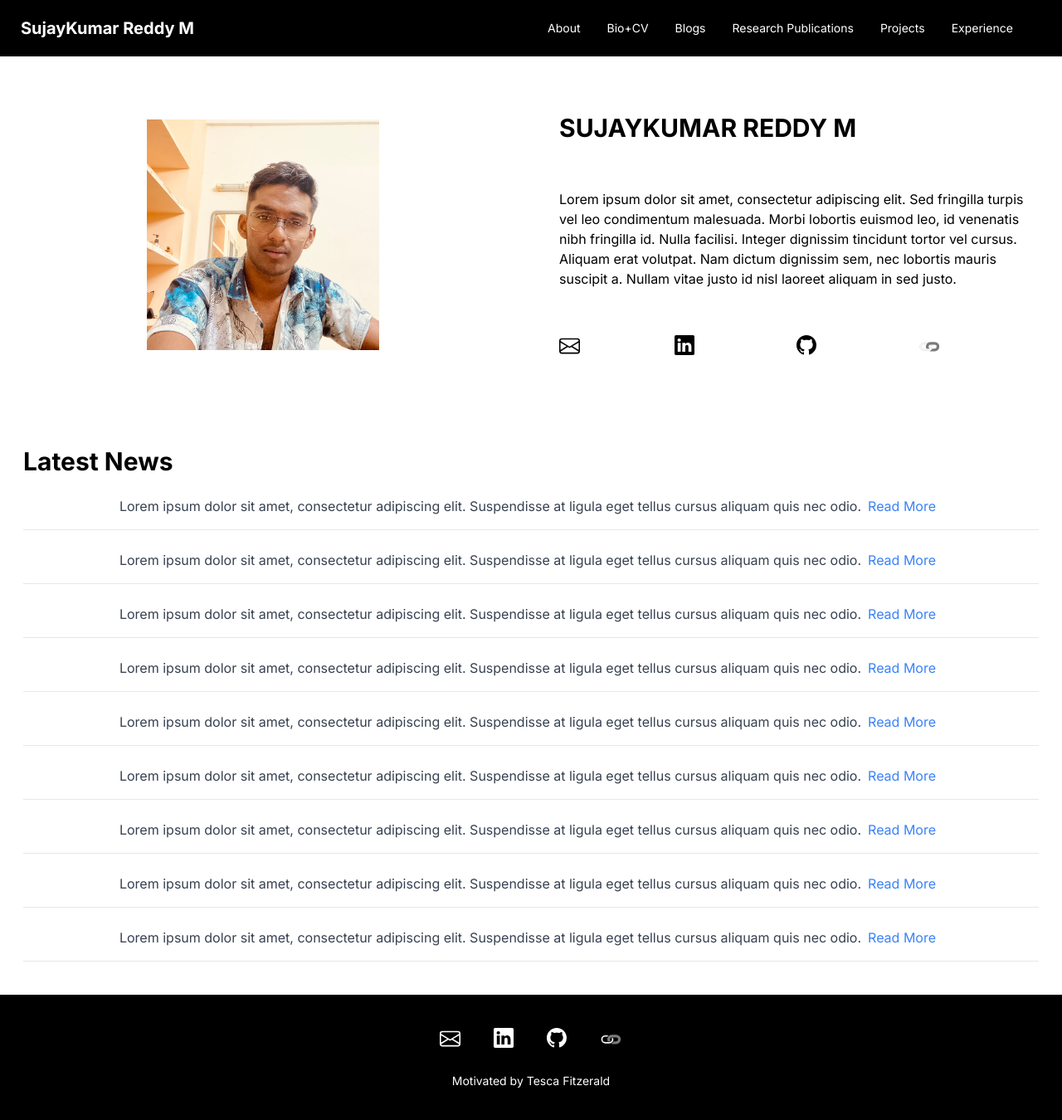
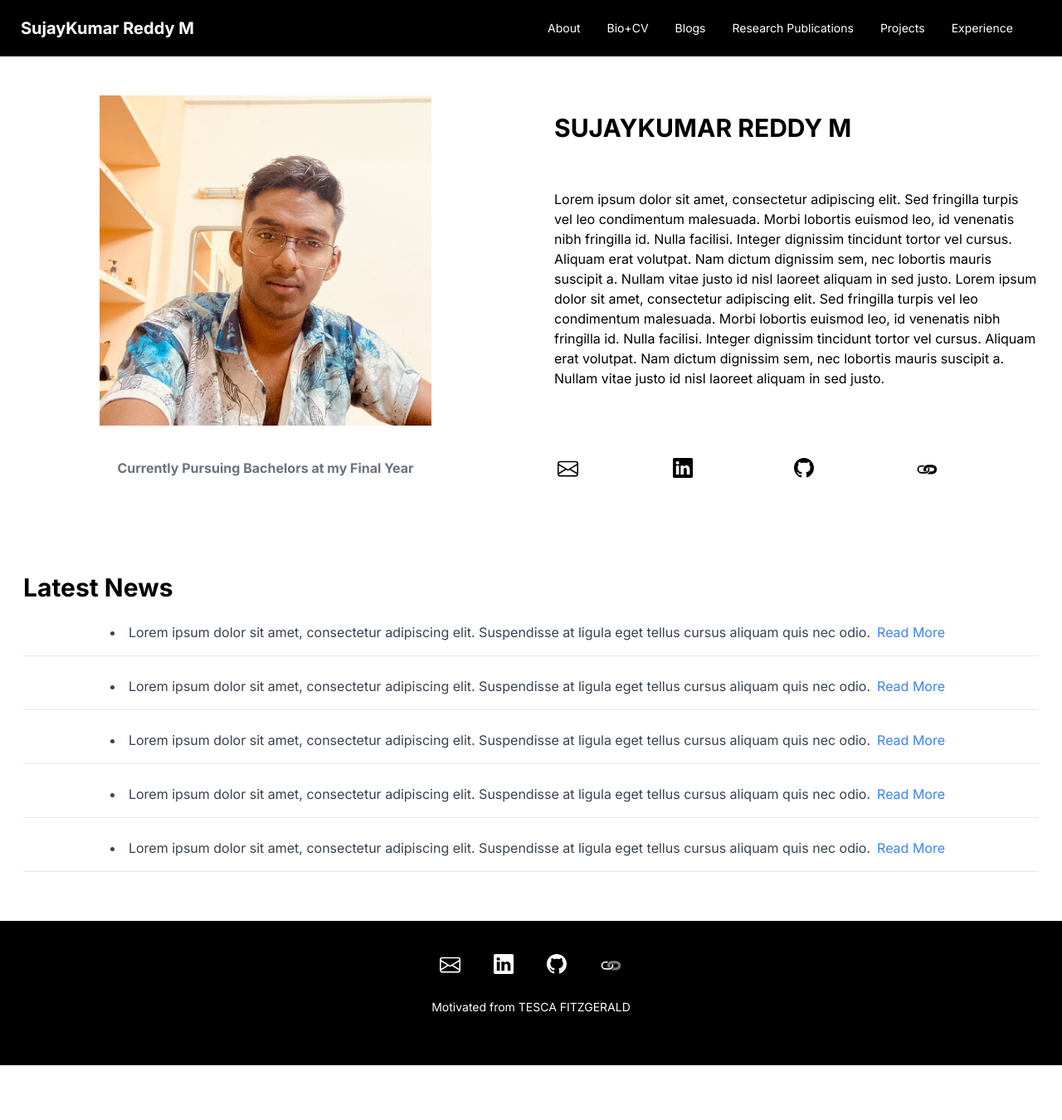
Before and after one commit to sujaykumarmag/pertfolio_site, a Next.js app: page / in a window 1280 px wide. Shown: the top 1350 px of the page at 83% size. After the commit the page ends 1284 px from the top, so only its background shows below. Built offline with nearby package versions, Linux system fonts and the light colour scheme.

Commit message:
Added Home

```diff
--- a/src/app/footer.js
+++ b/src/app/footer.js
@@ -15,7 +15,7 @@ const Footer = () => {
                     <a href="https://github.com/sujaykumarmag"><svg xmlns="http://www.w3.org/2000/svg" width="24" height="24" fill="currentColor" class="bi bi-github" viewBox="0 0 16 16"> <path d="M8 0C3.58 0 0 3.58 0 8c0 3.54 2.29 6.53 5.47 7.59.4.07.55-.17.55-.38 0-.19-.01-.82-.01-1.49-2.01.37-2.53-.49-2.69-.94-.09-.23-.48-.94-.82-1.13-.28-.15-.68-.52-.01-.53.63-.01 1.08.58 1.23.82.72 1.21 1.87.87 2.33.66.07-.52.28-.87.51-1.07-1.78-.2-3.64-.89-3.64-3.95 0-.87.31-1.59.82-2.15-.08-.2-.36-1.02.08-2.12 0 0 .67-.21 2.2.82.64-.18 1.32-.27 2-.27.68 0 1.36.09 2 .27 1.53-1.04 2.2-.82 2.2-.82.44 1.1.16 1.92.08 2.12.51.56.82 1.27.82 2.15 0 3.07-1.87 3.75-3.65 3.95.29.25.54.73.54 1.48 0 1.07-.01 1.93-.01 2.2 0 .21.15.46.55.38A8.012 8.012 0 0 0 16 8c0-4.42-3.58-8-8-8z" fill="white"></path> </svg></a>
                     <a href="https://orcid.org/0009-0000-4604-2490"><svg xmlns="http://www.w3.org/2000/svg" width="26" height="26" fill="currentColor" class="bi bi-link" viewBox="0 0 16 16" id="IconChangeColor"> <path d="M6.354 5.5H4a3 3 0 0 0 0 6h3a3 3 0 0 0 2.83-4H9c-.086 0-.17.01-.25.031A2 2 0 0 1 7 10.5H4a2 2 0 1 1 0-4h1.535c.218-.376.495-.714.82-1z" id="mainIconPathAttribute" fill="#ffffff" stroke-width="0.1" stroke="#7a7a7a"></path> <path d="M9 5.5a3 3 0 0 0-2.83 4h1.098A2 2 0 0 1 9 6.5h3a2 2 0 1 1 0 4h-1.535a4.02 4.02 0 0 1-.82 1H12a3 3 0 1 0 0-6H9z" id="mainIconPathAttribute" fill="#ffffff" stroke="#7a7a7a"></path> </svg></a>
                 </div>
-                <p className='text-white p-5 '>Motivated by <a href="https://www.tescafitzgerald.com" className='hover:underline'>Tesca Fitzerald</a></p>
+                <p className='text-white p-5 '>Motivated from <a href="https://www.tescafitzgerald.com" className='hover:underline'>TESCA FITZGERALD </a></p>
             </div>
         </footer>
     );
--- a/src/app/home/intro.js
+++ b/src/app/home/intro.js
@@ -5,10 +5,11 @@ import Links from "./links";
 function Intro() {
   return (
     <section className="bg-white py-10">
-      <div className="container mx-auto grid grid-cols-1 md:grid-cols-2 gap-3">
+      <div className="container mx-auto grid grid-cols-1 md:grid-cols-2 gap-0">
         <div className="flex items-center justify-center md:justify-center">
           <div className="w-84 h-84">
-            <img src="/assets/profile.jpeg" alt="Profile Image" width={280} height={256} />
+            <img src="/assets/profile.jpeg" alt="Profile Image" width={400} height={256} />
+
           </div>
         </div>
         <div className="flex flex-col justify-center p-3">
@@ -17,13 +18,19 @@ function Intro() {
             Lorem ipsum dolor sit amet, consectetur adipiscing elit. Sed fringilla turpis vel leo condimentum malesuada.
             Morbi lobortis euismod leo, id venenatis nibh fringilla id. Nulla facilisi. Integer dignissim tincidunt
             tortor vel cursus. Aliquam erat volutpat. Nam dictum dignissim sem, nec lobortis mauris suscipit a. Nullam
+            vitae justo id nisl laoreet aliquam in sed justo. Lorem ipsum dolor sit amet, consectetur adipiscing elit. Sed fringilla turpis vel leo condimentum malesuada.
+            Morbi lobortis euismod leo, id venenatis nibh fringilla id. Nulla facilisi. Integer dignissim tincidunt
+            tortor vel cursus. Aliquam erat volutpat. Nam dictum dignissim sem, nec lobortis mauris suscipit a. Nullam
             vitae justo id nisl laoreet aliquam in sed justo.
+
           </h2>
 
-          <Links />
+
 
 
         </div>
+        <div className="font-bold text-center text-gray-500 p-8 ">Currently Pursuing Bachelors at my Final Year</div>
+        <div className=" justify-center p-4" ><Links /></div>
       </div>
     </section>
   );
--- a/src/app/home/links.js
+++ b/src/app/home/links.js
@@ -20,7 +20,14 @@ export default function Links(){
 
 
                     <a className="w-1/4" href="https://github.com/sujaykumarmag"><svg xmlns="http://www.w3.org/2000/svg" width="24" height="24" fill="currentColor" class="bi bi-github" viewBox="0 0 16 16"> <path d="M8 0C3.58 0 0 3.58 0 8c0 3.54 2.29 6.53 5.47 7.59.4.07.55-.17.55-.38 0-.19-.01-.82-.01-1.49-2.01.37-2.53-.49-2.69-.94-.09-.23-.48-.94-.82-1.13-.28-.15-.68-.52-.01-.53.63-.01 1.08.58 1.23.82.72 1.21 1.87.87 2.33.66.07-.52.28-.87.51-1.07-1.78-.2-3.64-.89-3.64-3.95 0-.87.31-1.59.82-2.15-.08-.2-.36-1.02.08-2.12 0 0 .67-.21 2.2.82.64-.18 1.32-.27 2-.27.68 0 1.36.09 2 .27 1.53-1.04 2.2-.82 2.2-.82.44 1.1.16 1.92.08 2.12.51.56.82 1.27.82 2.15 0 3.07-1.87 3.75-3.65 3.95.29.25.54.73.54 1.48 0 1.07-.01 1.93-.01 2.2 0 .21.15.46.55.38A8.012 8.012 0 0 0 16 8c0-4.42-3.58-8-8-8z" fill="black"></path> </svg></a>
-                    <a className="w-1/4" href="https://orcid.org/0009-0000-4604-2490"><svg xmlns="http://www.w3.org/2000/svg" width="26" height="26" fill="currentColor" class="bi bi-link" viewBox="0 0 16 16" id="IconChangeColor"> <path d="M6.354 5.5H4a3 3 0 0 0 0 6h3a3 3 0 0 0 2.83-4H9c-.086 0-.17.01-.25.031A2 2 0 0 1 7 10.5H4a2 2 0 1 1 0-4h1.535c.218-.376.495-.714.82-1z" id="mainIconPathAttribute" fill="#ffffff" stroke-width="0.1" stroke="#7a7a7a"></path> <path d="M9 5.5a3 3 0 0 0-2.83 4h1.098A2 2 0 0 1 9 6.5h3a2 2 0 1 1 0 4h-1.535a4.02 4.02 0 0 1-.82 1H12a3 3 0 1 0 0-6H9z" id="mainIconPathAttribute" fill="black" stroke="#7a7a7a"></path> </svg></a>
+                    <a className="w-1/4" href="https://orcid.org/0009-0000-4604-2490">
+
+
+
+                    <svg xmlns="http://www.w3.org/2000/svg" width="26" height="26" fill="currentColor" class="bi bi-link" viewBox="0 0 16 16" id="IconChangeColor"> <path d="M6.354 5.5H4a3 3 0 0 0 0 6h3a3 3 0 0 0 2.83-4H9c-.086 0-.17.01-.25.031A2 2 0 0 1 7 10.5H4a2 2 0 1 1 0-4h1.535c.218-.376.495-.714.82-1z" id="mainIconPathAttribute" fill="black" stroke-width="0.1" stroke="#000000"></path> <path d="M9 5.5a3 3 0 0 0-2.83 4h1.098A2 2 0 0 1 9 6.5h3a2 2 0 1 1 0 4h-1.535a4.02 4.02 0 0 1-.82 1H12a3 3 0 1 0 0-6H9z" id="mainIconPathAttribute" fill="black" stroke="#000000"></path> </svg>
+
+
+                    </a>
                 </div>
             </div>
     )
--- a/src/app/home/news.js
+++ b/src/app/home/news.js
@@ -9,17 +9,21 @@ function NewsSection() {
   return (
     <section className="py-10 bg-white text-black p-7 justify-content-center">
       <h2 className="text-3xl font-bold mb-6 text-left lg:text-left">Latest News</h2>
+
+
       <div className="container mx-auto text-center">
-
+        <div className="max-h-80 overflow-y-auto">
           <div className="space-y-6">
             {newsData.map((newsItem, index) => (
               <div key={index} className="border-b pb-4">
-                <p className="text-gray-700">{newsItem.description}
+                <li className="text-gray-700">{newsItem.description}
                   <a href="#" className="text-blue-500 hover:underline mt-2 p-2">
                     Read More
-                </a></p>
+                  </a>
+                </li>
               </div>
             ))}
+          </div>
         </div>
       </div>
     </section>
```
Lines whose indentation alone changed are shown as unchanged.
